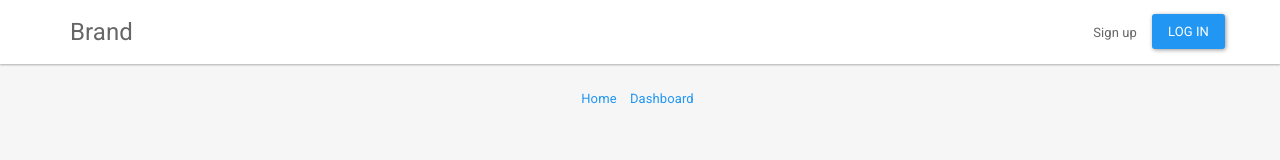
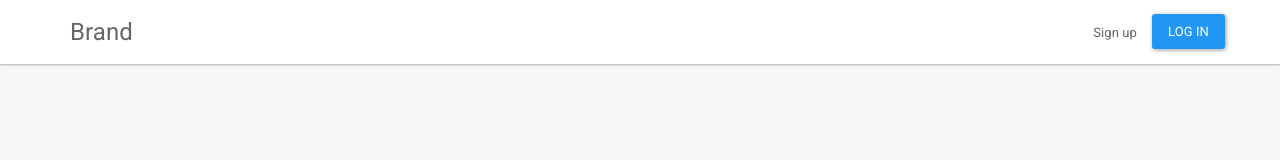
Before and after one commit to jonathandiep/ITC, a website: page public/app/views/index.html in a window 1280 px wide. Drawn offline with nearby package versions, Linux system fonts and the light colour scheme.

Commit message:
Removed footer from main page

```diff
--- a/public/app/views/index.html
+++ b/public/app/views/index.html
@@ -47,15 +47,6 @@
     <div ng-view></div>
   </main>
 
-  <footer>
-    <div class="container-fluid text-center">
-      <ul id="footer-links" class="list-unstyled list-inline">
-        <li><a href="/">Home</a></li>
-        <li><a href="/dashboard">Dashboard</a></li>
-      </ul>
-    </div>
-  </footer>
-
   <!-- Scripts -->
   <script src="../../assets/lib/jquery-2.2.2.js"></script>
   <script src="../../assets/lib/bootstrap.min.js"></script>
```
